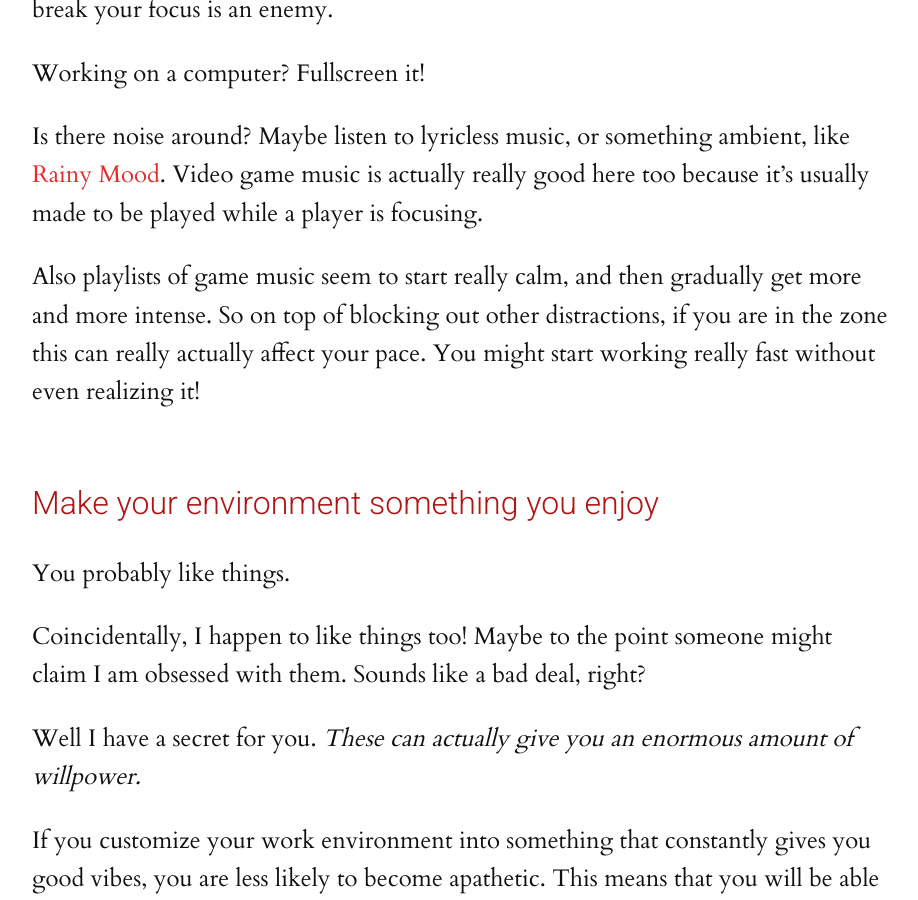
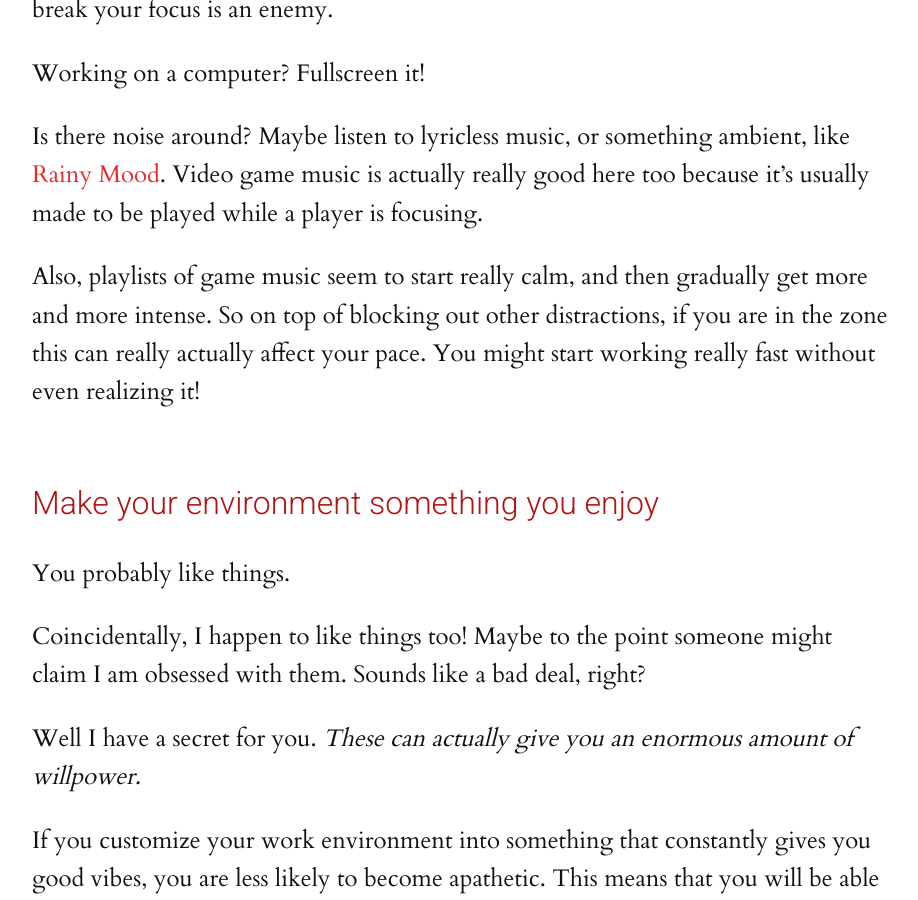
Before and after one commit to Crinklewott/diape.red, a Jekyll site: the page built from _posts/2017-06-05-Try-again.md, in a window 1280 px wide and 900 px high, scrolled down 4826 px. Shown: the whole window, without its empty margins (178-1096 px from the left). Built offline with Jekyll 4.4.1, drawn with Linux system fonts in a browser that asks for light colours; comment, search, counter and statistics services are not loaded.

Commit message:
How to find typos: 1) Hit send

```diff
--- a/_posts/2017-06-05-Try-again.md
+++ b/_posts/2017-06-05-Try-again.md
@@ -87,7 +87,7 @@ Working on a computer? Fullscreen it!
 
 Is there noise around? Maybe listen to lyricless music, or something ambient, like [Rainy Mood](http://rainymood.com/). Video game music is actually really good here too because it's usually made to be played while a player is focusing.
 
-Also playlists of game music seem to start really calm, and then gradually get more and more intense. So on top of blocking out other distractions, if you are in the zone this can really actually affect your pace. You might start working really fast without even realizing it!
+Also, playlists of game music seem to start really calm, and then gradually get more and more intense. So on top of blocking out other distractions, if you are in the zone this can really actually affect your pace. You might start working really fast without even realizing it!
 
 ## Make your environment something you enjoy
 
```
